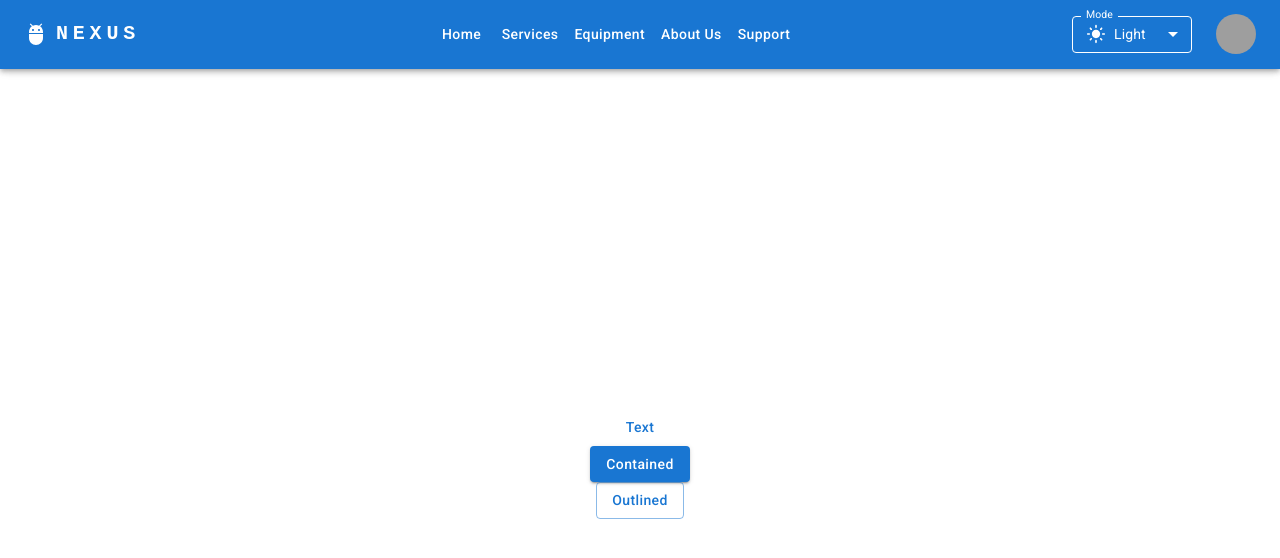
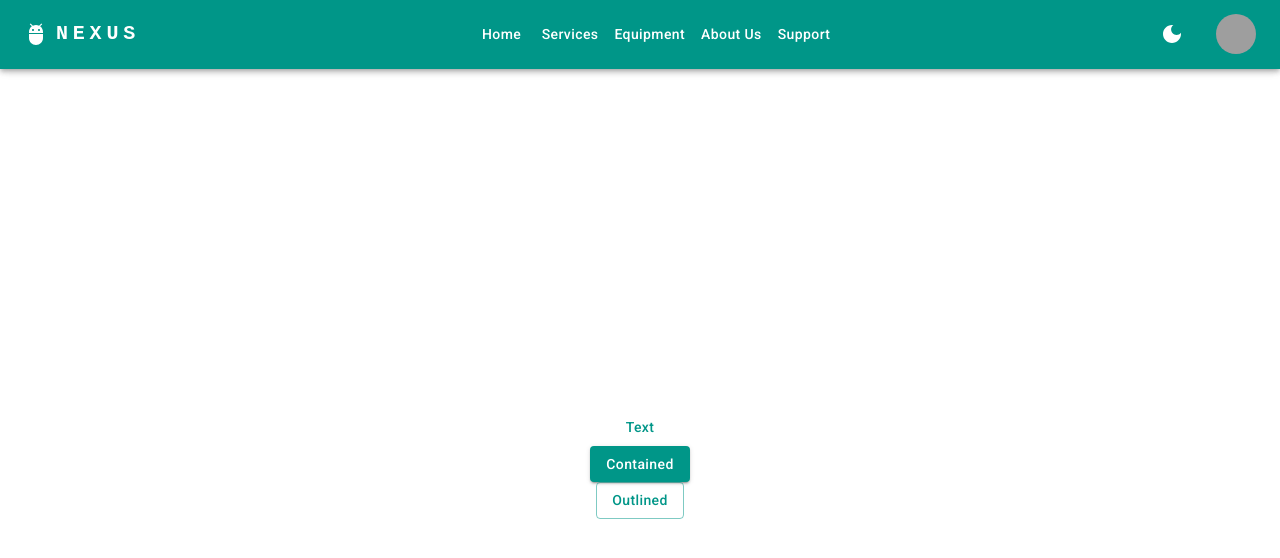
Before and after one commit to Grozay/nexus-service-marketing-system-web, a React (Vite) app: page / in a window 1280 px wide. Shown: the top 558 px of the page. Built offline with nearby package versions, Linux system fonts and the light colour scheme; grey boxes are pictures that could not be loaded; what material-ui-confirm would draw is missing.

Commit message:
fix bug fishing

```diff
--- a/src/components/ModeSelect/ModeSelect.jsx
+++ b/src/components/ModeSelect/ModeSelect.jsx
@@ -1,62 +1,27 @@
 import { useColorScheme } from '@mui/material'
 import Box from '@mui/material/Box'
-import FormControl from '@mui/material/FormControl'
-import InputLabel from '@mui/material/InputLabel'
-import Select from '@mui/material/Select'
-import MenuItem from '@mui/material/MenuItem'
+import IconButton from '@mui/material/IconButton'
 import DarkModeIcon from '@mui/icons-material/DarkMode'
 import LightModeIcon from '@mui/icons-material/LightMode'
-import SettingsBrightnessIcon from '@mui/icons-material/SettingsBrightness'
-
-
+import Tooltip from '@mui/material/Tooltip'
 function ModeSelect() {
   const { mode, setMode } = useColorScheme()
-  const handleChange = (event) => {
-    setMode(event.target.value)
+
+  const toggleMode = () => {
+    setMode(mode === 'light' ? 'dark' : 'light')
   }
+
   return (
     <Box>
-      <FormControl size='small' sx={{ minWidth: 120 }}>
-        <InputLabel
-          id="label-select-dark-light-mode"
-          sx={{
-            color: 'white',
-            '&.Mui-focused': { color: 'white' }
-          }}
-        >Mode</InputLabel>
-        <Select
-          labelId="label-select-dark-light-mode"
-          id="select-dark-light-mode"
-          value={mode}
-          label="mode"
-          onChange={handleChange}
-          sx={{
-            display: 'flex',
-            alignItems: 'center',
-            color: 'white',
-            '& .MuiOutlinedInput-notchedOutline': { borderColor: 'white' },
-            '&:hover .MuiOutlinedInput-notchedOutline': { borderColor: 'white' },
-            '&.Mui-focused .MuiOutlinedInput-notchedOutline': { borderColor: 'white' },
-            '.MuiSvgIcon-root': { color: 'white' }
-          }}
+      <Tooltip title={`${mode === 'light' ? 'dark' : 'light'}`}>
+        <IconButton
+          onClick={toggleMode}
+          sx={{ color: 'white' }}
+          aria-label="toggle dark/light mode"
         >
-          <MenuItem value="light">
-            <Box sx={{ display: 'flex', textAlign: 'center', gap: 1 }}>
-              <LightModeIcon fontSize='small' /> Light
-            </Box>
-          </MenuItem>
-          <MenuItem value="dark">
-            <Box sx={{ display: 'flex', textAlign: 'center', gap: 1 }}>
-              <DarkModeIcon fontSize='small' /> Dark
-            </Box>
-          </MenuItem>
-          <MenuItem value="system">
-            <Box sx={{ display: 'flex', textAlign: 'center', gap: 1 }}>
-              <SettingsBrightnessIcon fontSize='small' /> System
-            </Box>
-          </MenuItem>
-        </Select>
-      </FormControl>
+          {mode === 'light' ? <DarkModeIcon /> : <LightModeIcon />}
+        </IconButton>
+      </Tooltip>
     </Box>
   )
 }
--- a/src/main.jsx
+++ b/src/main.jsx
@@ -9,7 +9,7 @@ import App from './App.jsx'
 createRoot(document.getElementById('root')).render(
   <StrictMode>
     <BrowserRouter>
-      <ThemeProvider theme={theme}>
+      <ThemeProvider theme={theme} noSsr disableTransitionOnChange defaultMode='light'>
         <CssBaseline />
         <ConfirmProvider defaultOptions={{
           allowClose: false,
--- a/src/theme.js
+++ b/src/theme.js
@@ -1,31 +1,31 @@
-// import { grey, deepOrange, orange, teal } from '@mui/material/colors'
-import { extendTheme } from '@mui/material/styles'
+import { grey, deepOrange, orange, teal } from '@mui/material/colors'
+import { createTheme } from '@mui/material/styles'
 
 const APP_BAR_HEIGHT = '64px'
 // const FOOTER_HEIGHT = '350px'
 const CONTENT_HEIGHT = `calc(100vh - ${APP_BAR_HEIGHT})`
 
 // Create a theme instance.
-const theme = extendTheme({
+const theme = createTheme({
   nexus: {
     appBarHeight: APP_BAR_HEIGHT,
     // footerHeight: FOOTER_HEIGHT,
     contentHeight: CONTENT_HEIGHT
   },
-  // colorSchemes: {
-  //   light: {
-  //     palette: {
-  //       primary: teal,
-  //       secondary: deepOrange
-  //     }
-  //   },
-  //   dark: {
-  //     palette: {
-  //       primary: grey,
-  //       secondary: orange
-  //     }
-  //   }
-  // },
+  colorSchemes: {
+    light: {
+      palette: {
+        primary: teal,
+        secondary: deepOrange
+      }
+    },
+    dark: {
+      palette: {
+        primary: grey,
+        secondary: orange
+      }
+    }
+  },
   components: {
     MuiCssBaseline: {
       styleOverrides: {
```
